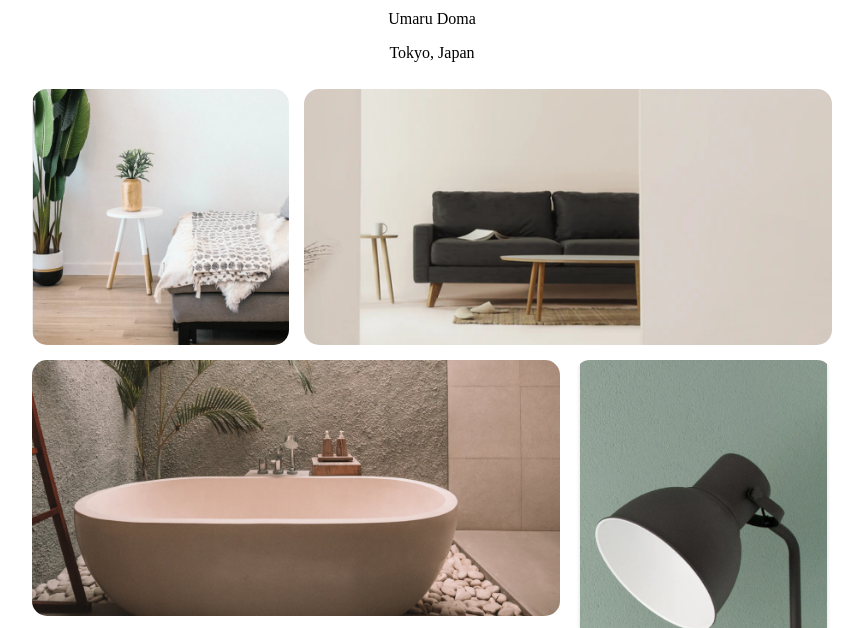
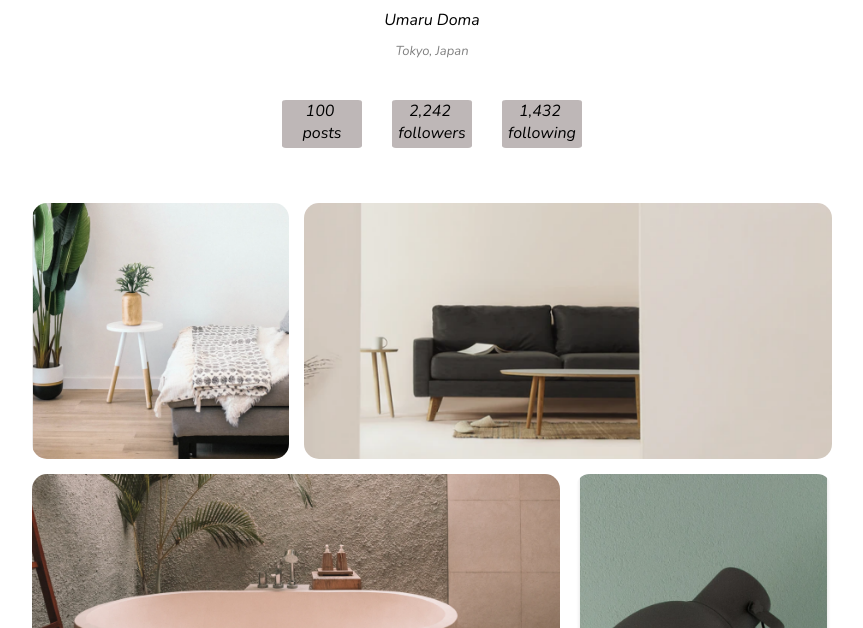
Before and after one commit to iampruven/devChallenge-mygallery-vp, a plain HTML site: page index.html in a window 1280 px wide. Shown: the part 172-800 px from the top of the page, without its empty margins (208-1071 px from the left). Drawn offline with nearby package versions, Linux system fonts and the light colour scheme.

Commit message:
added folower post info blobs

```diff
--- a/index.html
+++ b/index.html
@@ -15,11 +15,8 @@
       type="image/x-icon"
       href="https://devchallenges.io/"
     />
-
-    <link
-      href="https://fonts.googleapis.com/css2?family=Poppins:wght@400;500&display=swap"
-      rel="stylesheet"
-    />
+    <link rel="preconnect" href="https://fonts.gstatic.com">
+    <link href="https://fonts.googleapis.com/css2?family=Nunito:ital@1&display=swap" rel="stylesheet">
 
     <title>My Gallery Master</title>
   </head>
@@ -33,12 +30,17 @@
         <p>Umaru Doma</p>
       </div>
       <div>
-        <p>Tokyo, Japan</p>
+        <p class="smaller">Tokyo, Japan</p>
       </div>
     </div>
     </header>
     <main>
-
+      <section>
+      <div class="rowing">
+        <div><p class="followers">100 <br>posts</p></div>
+        <div><p class="followers">2,242 <br>followers</p></div>
+        <div><p class="followers">1,432 <br>following</p></div>
+      </div>
       <div class="grid-container">
         <figure class="grid-item grid-item-1">
         <img class="gal-img" src="photo1.png" alt="img1"/>
@@ -60,6 +62,7 @@
       </figure>
 
       </div>
+    </section>
     </main>
     </div>
   </body>
--- a/styles.css
+++ b/styles.css
@@ -1,3 +1,7 @@
+*{
+    font-family: 'Nunito', sans-serif;
+}
+
 .grid-container{
     display:grid;
     grid-template-columns: repeat(3,1fr);
@@ -24,7 +28,25 @@
 p{
     line-height: 10%;
 }
-
+.smaller{
+    font-size: small;
+    color:gray;
+}
+.rowing{
+    display:flex;
+    justify-content: center;
+    margin-bottom:40px;
+}
+.followers{
+    border-radius: 5%;
+    background-color: rgb(190, 183, 183);
+    width:5em;
+    height:3em;
+    text-align: center;
+    margin:15px;
+    white-space: pre-wrap;
+    line-height: normal;
+}
 main{
     display: flex;
     justify-content: center;
```
